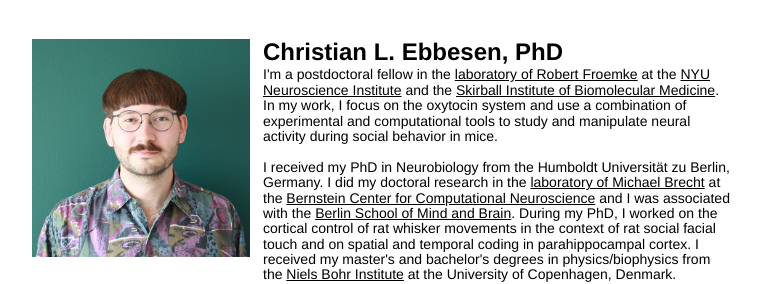
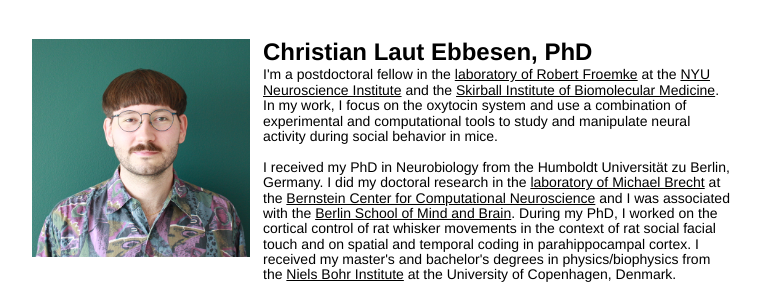
Before and after one commit to chrelli/chrelli.github.io, a Jekyll site: the page built from index.html, in a window 1280 px wide and 900 px high. Shown: the top 284 px of the window, without its empty margins (259-1020 px from the left). Built offline with Jekyll 4.4.1, drawn with Linux system fonts in a browser that asks for light colours; nearby versions of some CDN libraries; some web fonts are replaced; a style sheet for code colours, icons or effects is not loaded.

Commit message:
Update index.html
l. til laut

```diff
--- a/index.html
+++ b/index.html
@@ -1,7 +1,7 @@
 ---
 layout: default
 title: "Home Page"
-fulltitle: "Christian L. Ebbesen, PhD"
+fulltitle: "Christian Laut Ebbesen, PhD"
 ---
 <!-- excerpt: Publications, overview  -->
 <!-- fulltitle: This overrides the default page title, which is "{{page.tite}} | {{site.title}}" -->
@@ -19,7 +19,7 @@
         <img src="/img/christian_square_5.png" alt="Nature" class="responsive_face">
         </td>
 				<td class="year" >
-        <h4> <b>Christian L. Ebbesen, PhD</b> </h4>
+        <h4> <b>Christian Laut Ebbesen, PhD</b> </h4>
 
         I'm a postdoctoral fellow in the <a href="http://froemkelab.med.nyu.edu/" class="hm">laboratory of Robert Froemke</a> at the <a href="https://med.nyu.edu/departments-institutes/neuroscience/" class="hm">NYU Neuroscience Institute</a> and the <a href="https://med.nyu.edu/departments-institutes/skirball-institute-biomolecular-medicine/" class="hm">Skirball Institute of Biomolecular Medicine</a>. In my work, I focus on the oxytocin system and use a combination of experimental and computational tools to study and manipulate neural activity during social behavior in mice.
 				<br><br>
```
